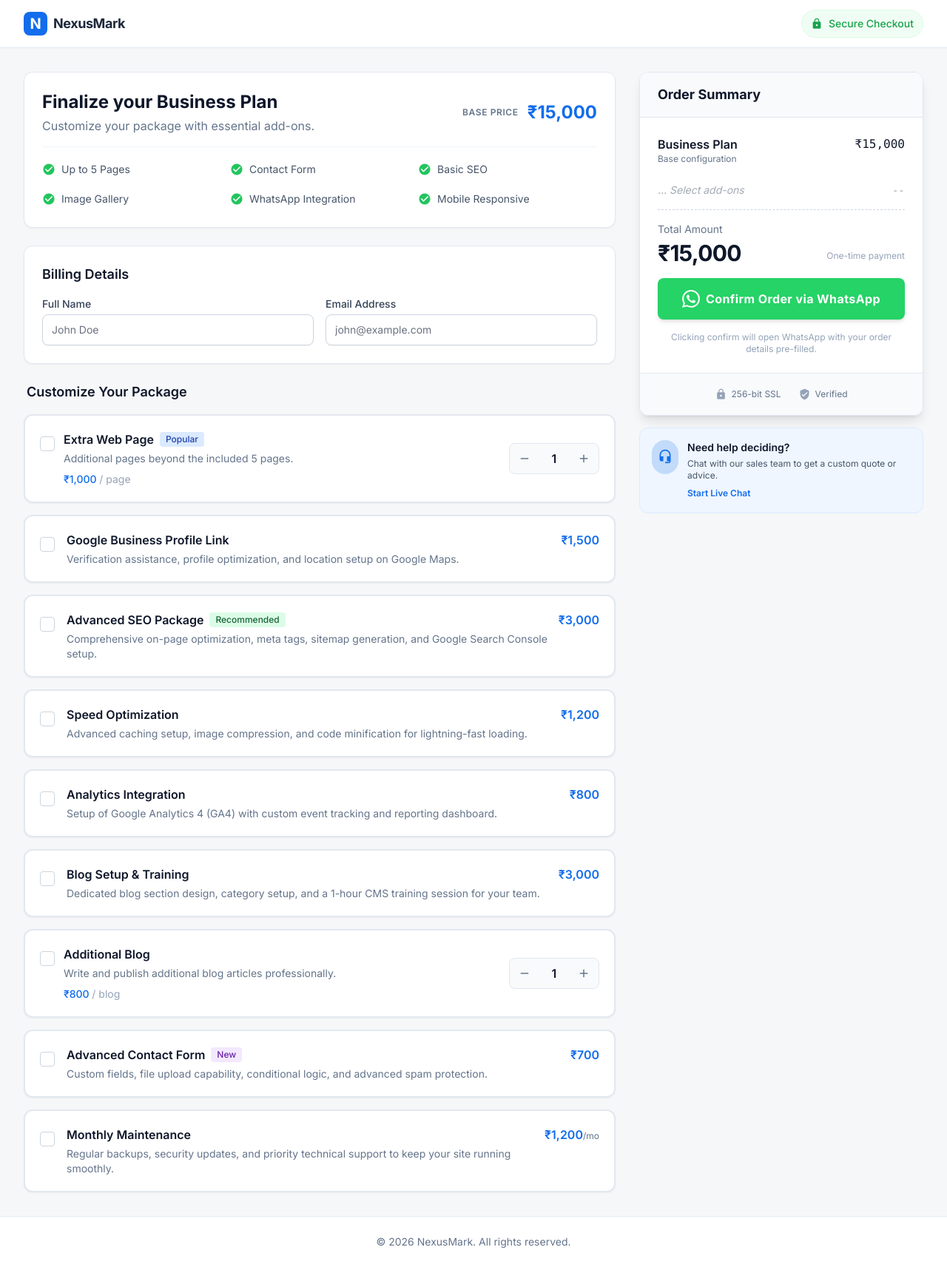
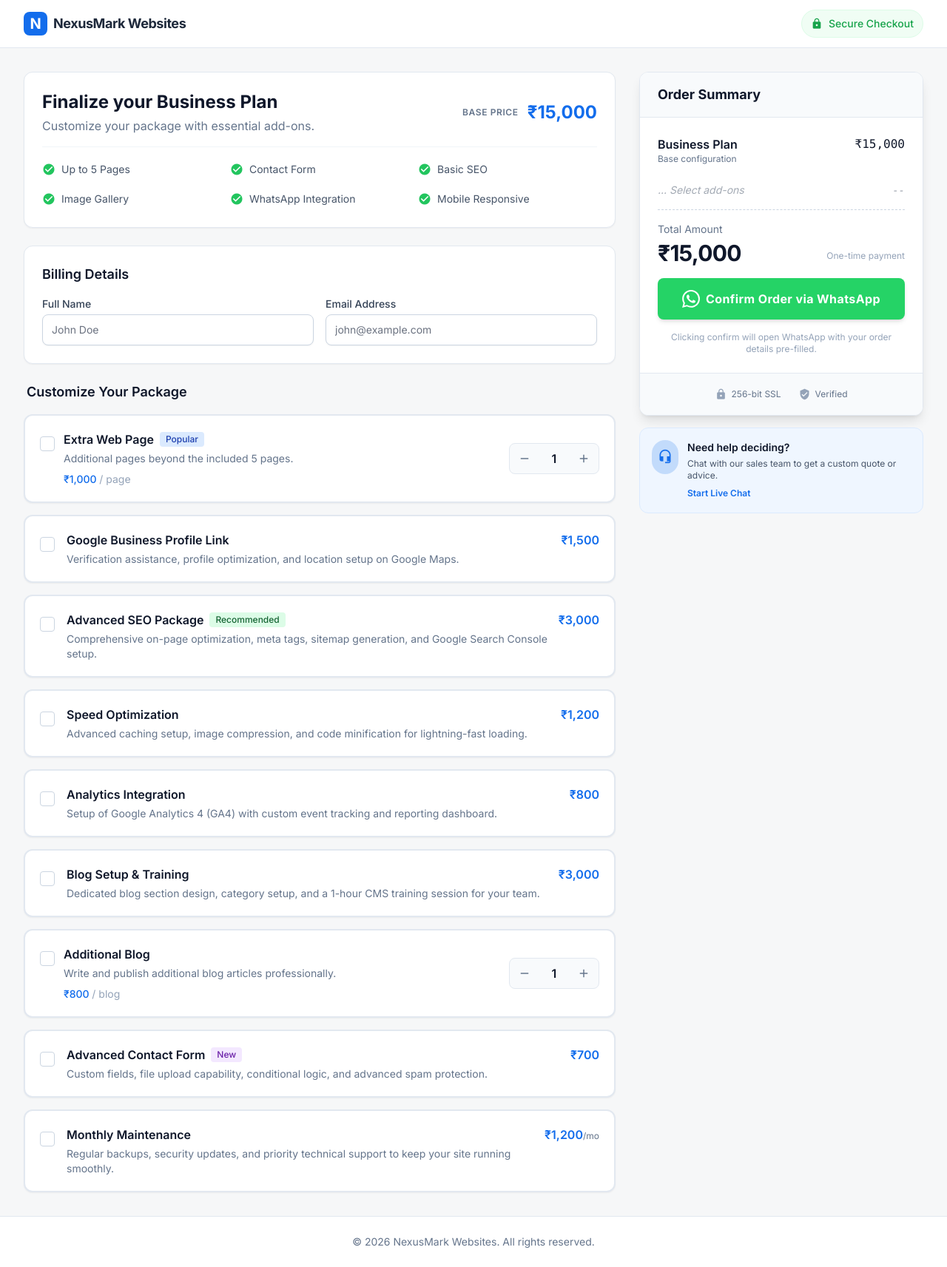
Before and after one commit to nexusmark2025-dot/NexusMark_Websites, a plain HTML site: page business_plan_checkout.html in a window 1280 px wide. Shown: the whole page at 74% size. Drawn offline with nearby package versions, Linux system fonts and the light colour scheme.

Commit message:
Add files via upload

```diff
--- a/business_plan_checkout.html
+++ b/business_plan_checkout.html
@@ -190,7 +190,7 @@
         <div class="max-w-7xl mx-auto px-4 sm:px-6 lg:px-8 h-16 flex items-center justify-between">
             <div class="flex items-center gap-2">
                 <div class="w-8 h-8 bg-primary rounded-lg flex items-center justify-center text-white font-bold text-xl">N</div>
-                <span class="font-bold text-lg tracking-tight">NexusMark</span>
+                <span class="font-bold text-lg tracking-tight">NexusMark Websites</span>
             </div>
             <div class="flex items-center gap-2 text-green-600 dark:text-green-400 bg-green-50 dark:bg-green-900/20 px-3 py-1.5 rounded-full text-sm font-medium border border-green-100 dark:border-green-800">
                 <span class="material-icons text-base">lock</span>
@@ -504,7 +504,7 @@
     <!-- Footer -->
     <footer class="mt-auto border-t border-slate-200 dark:border-slate-800 py-6 bg-surface-light dark:bg-surface-dark">
         <div class="max-w-7xl mx-auto px-4 text-center text-sm text-slate-500 dark:text-slate-400">
-            <p>© 2026 NexusMark. All rights reserved.</p>
+            <p>© 2026 NexusMark Websites. All rights reserved.</p>
         </div>
     </footer>
 </body>
```
Also changed, not shown: enhanced_Plan_checkout.html (+2 -2 lines), premium_plan_checkout.html (+2 -2 lines).
